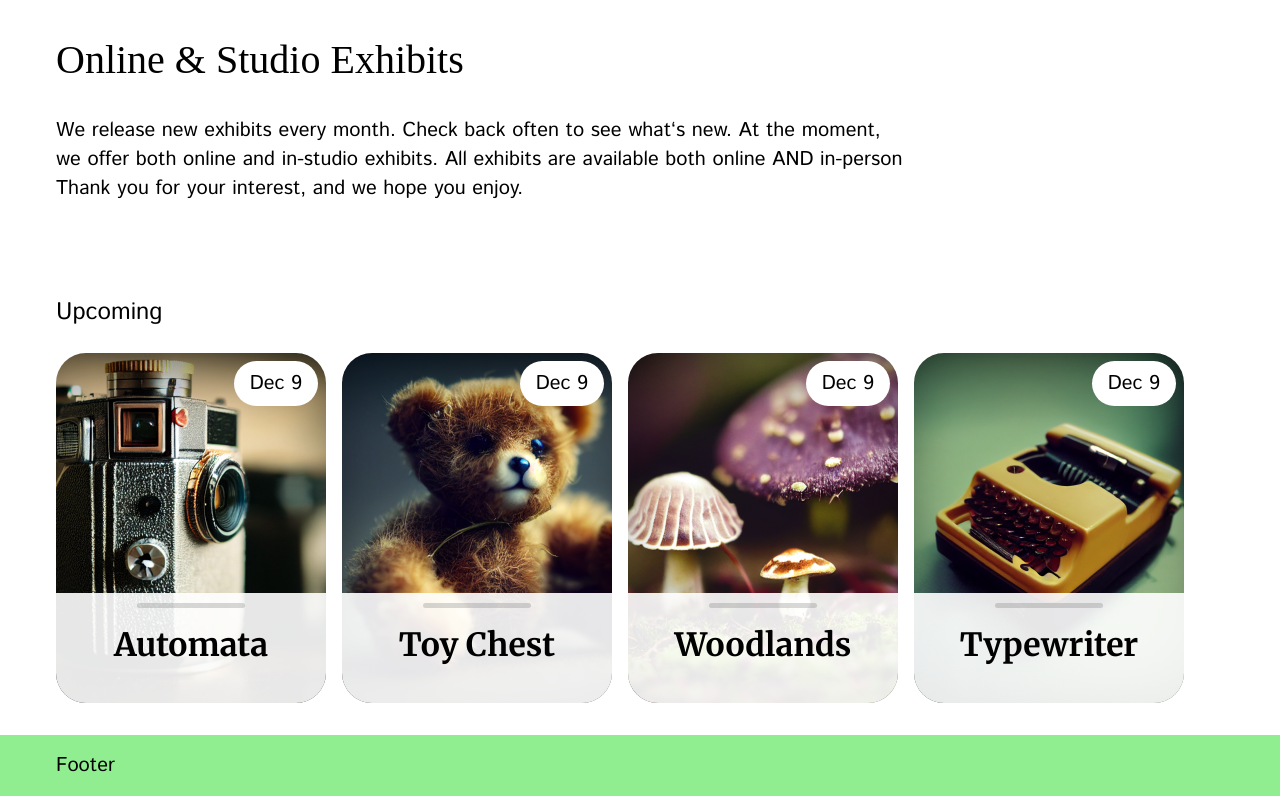
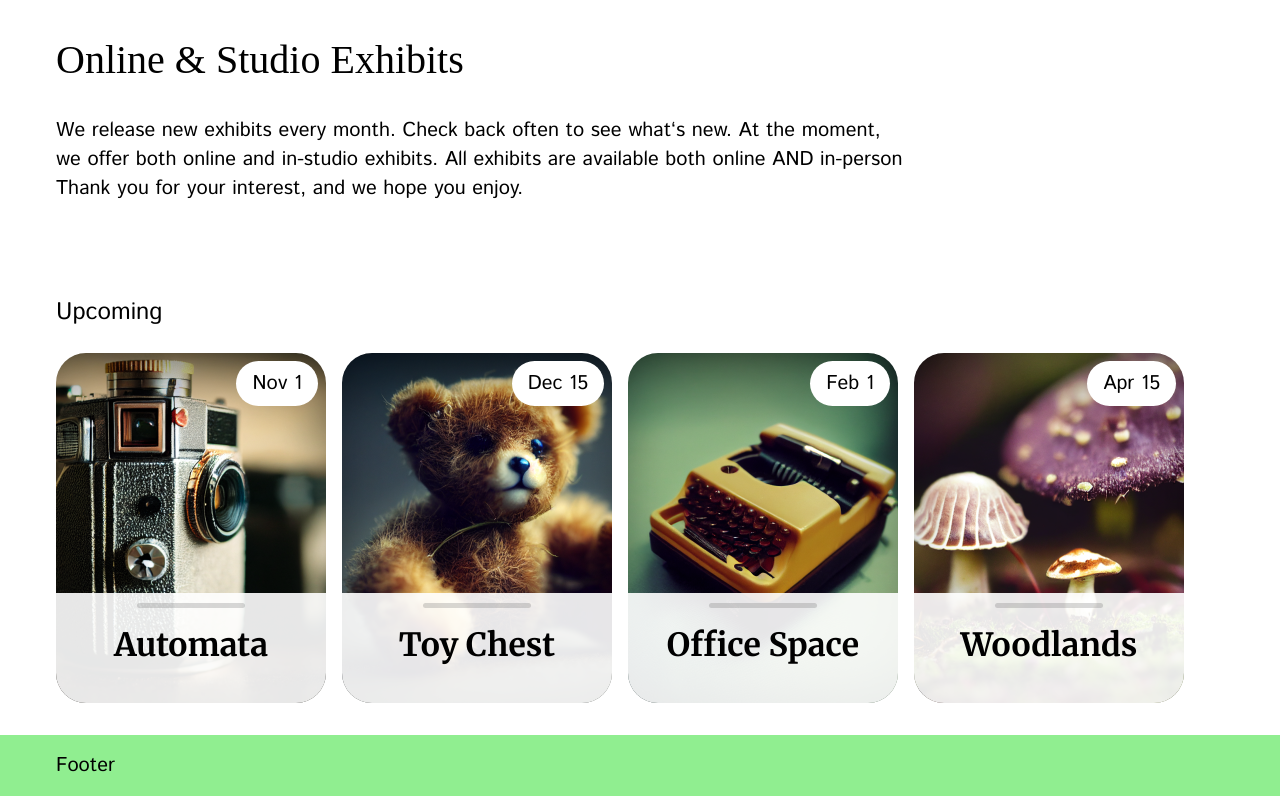
Before and after one commit to trevsm/macro35-photography, a React (Create React App) app: page / in a window 1280 px wide. Shown: the part 970-1766 px from the top of the page. Built offline with nearby package versions, Linux system fonts and the light colour scheme; a web font is replaced by a local one.

Commit message:
fixed dates

```diff
--- a/src/components/FeaturedCard.tsx
+++ b/src/components/FeaturedCard.tsx
@@ -1,4 +1,5 @@
 import styled from "styled-components";
+import Spacer from "../partials/Spacer";
 
 interface FeatureCardsProps {
   title: string;
@@ -95,6 +96,7 @@ export default function FeaturedCard({
         <h3>{title}</h3>
         <p>Starts: {start.toLocaleDateString()}</p>
         <p>Ends: {end.toLocaleDateString()}</p>
+        <Spacer s={1} />
         <button>asdf</button>
         <button>asdf</button>
       </div>
--- a/src/routes/Root.tsx
+++ b/src/routes/Root.tsx
@@ -131,27 +131,27 @@ export default function Root() {
   const featured = [
     {
       title: "Automata",
-      start: new Date(),
-      end: new Date(),
+      start: new Date(2022, 10, 1),
+      end: new Date(2022, 10, 25),
       image: Camera,
     },
     {
       title: "Toy Chest",
-      start: new Date(),
-      end: new Date(),
+      start: new Date(2022, 11, 15),
+      end: new Date(2022, 11, 31),
       image: Bear,
     },
     {
-      title: "Woodlands",
-      start: new Date(),
-      end: new Date(),
-      image: Woodlands,
+      title: "Office Space",
+      start: new Date(2023, 1, 1),
+      end: new Date(2023, 1, 31),
+      image: Typewriter,
     },
     {
-      title: "Typewriter",
-      start: new Date(),
-      end: new Date(),
-      image: Typewriter,
+      title: "Woodlands",
+      start: new Date(2023, 3, 15),
+      end: new Date(2023, 3, 31),
+      image: Woodlands,
     },
   ];
 
```
